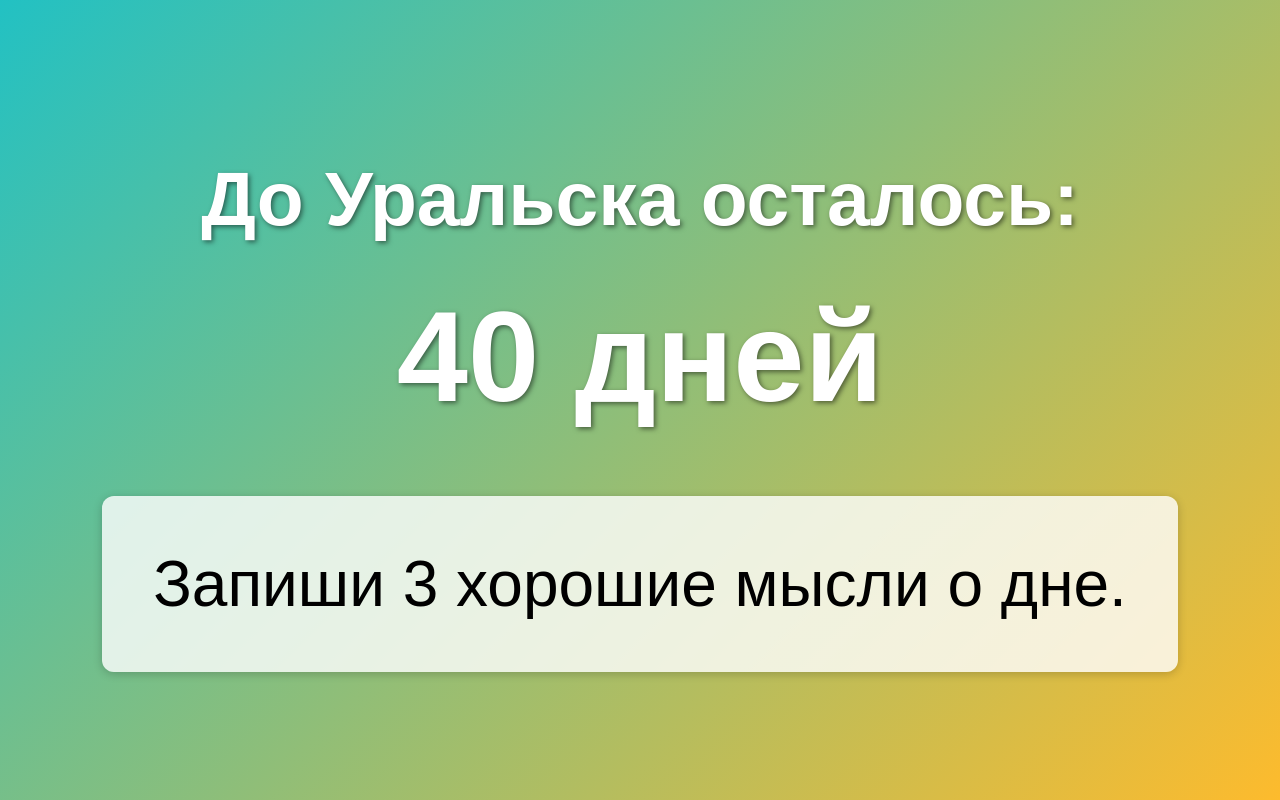
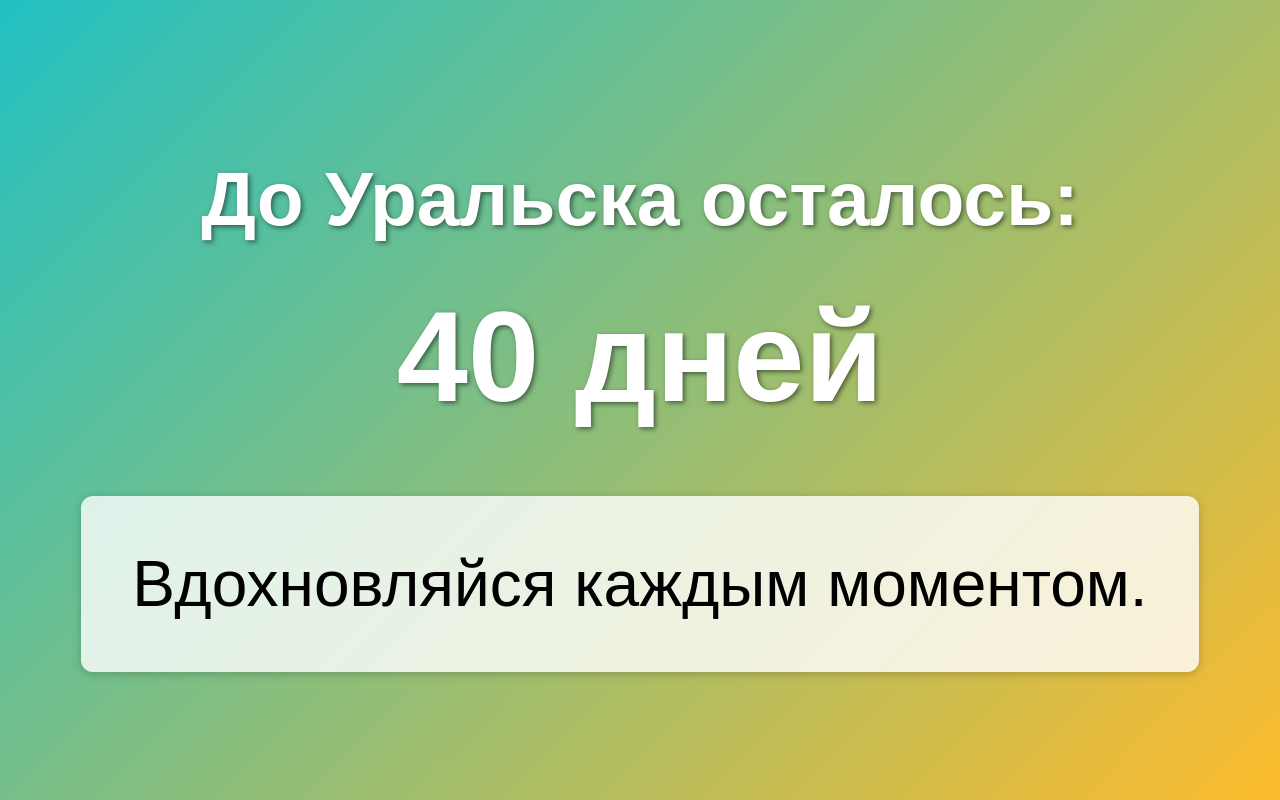
Before and after one commit to pwnsage/For-Djami, a plain HTML site: page index.html in a window 1280 px wide. Both pictures are taken after a click on the button "Открыть подарок дня". Drawn offline with Linux system fonts and the light colour scheme.

Commit message:
Add files via upload

```diff
--- a/index.html
+++ b/index.html
@@ -4,68 +4,9 @@
   <meta charset="UTF-8">
   <meta name="viewport" content="width=device-width, initial-scale=1.0">
   <title>До Уральска | Обратный отсчёт</title>
+  <link rel="stylesheet" href="style.css">
+  <meta name="theme-color" content="#3498db"/>
   <link rel="manifest" href="manifest.json">
-  <meta name="theme-color" content="#3498db"/>
-  <style>
-    body {
-      margin: 0;
-      padding: 0;
-      font-family: 'Arial', sans-serif;
-      background-size: cover;
-      background-position: center;
-      min-height: 100vh;
-      display: flex;
-      flex-direction: column;
-      justify-content: center;
-      align-items: center;
-      text-align: center;
-      overflow-x: hidden;
-      transition: background-image 1s ease-in-out;
-    }
-    h1 {
-      font-size: 6vw;
-      margin-bottom: 5vh;
-      color: #fff;
-      text-shadow: 2px 2px 5px rgba(0,0,0,0.5);
-    }
-    #countdown {
-      font-size: 10vw;
-      margin-bottom: 5vh;
-      font-weight: bold;
-      color: #fff;
-      text-shadow: 2px 2px 5px rgba(0,0,0,0.5);
-    }
-    #surprise {
-      font-size: 5vw;
-      background: rgba(255, 255, 255, 0.8);
-      padding: 4vw;
-      margin: 2vw;
-      border-radius: 12px;
-      box-shadow: 0 2px 10px rgba(0,0,0,0.2);
-      max-width: 90%;
-      opacity: 0;
-      transform: translateY(20px);
-      transition: opacity 0.6s ease, transform 0.6s ease;
-    }
-    #surprise.show {
-      opacity: 1;
-      transform: translateY(0);
-    }
-    button {
-      margin-top: 4vh;
-      padding: 2vh 4vh;
-      font-size: 5vw;
-      background: #3498db;
-      color: white;
-      border: none;
-      border-radius: 10px;
-      cursor: pointer;
-      box-shadow: 0 4px 8px rgba(0,0,0,0.2);
-    }
-    button:active {
-      background: #2980b9;
-    }
-  </style>
 </head>
 <body>
 
--- a/script.js
+++ b/script.js
@@ -1,4 +1,4 @@
-const endDate = new Date('2025-06-07');
+const endDate = new Date('2025-06-07');  // Установим дату конца отсчета
 
 const surprises = [
     "Сегодня идеальный день для мечты о новом путешествии!",
@@ -20,10 +20,29 @@ const surprises = [
     "Запиши 3 хорошие мысли о дне.",
     "Впереди встреча с любимыми людьми.",
     "Позволь себе помечтать по-крупному.",
-    "Скоро новое начало — и оно будет прекрасным!"
+    "Скоро новое начало — и оно будет прекрасным!",
+    "Каждый день — шаг к новой жизни.",
+    "Скоро путешествие, впереди только радость!",
+    "Помни, что каждый момент ценен.",
+    "Ты ближе к цели, чем думаешь.",
+    "Сегодня день, чтобы побаловать себя.",
+    "Завтра начнется новое путешествие.",
+    "Никогда не забывай, что ты — сила!",
+    "Ты заслуживаешь всего лучшего!",
+    "Вдохновляйся каждым моментом.",
+    "Сегодня — день для новых планов.",
+    "Твоя мечта скоро станет реальностью.",
+    "Погружайся в мир приключений с радостью.",
+    "Открой глаза — вокруг столько красоты!",
+    "Каждый день — это шанс быть счастливым.",
+    "Никогда не останавливайся на полпути.",
+    "Сегодня идеальный день для свершений.",
+    "Скоро ты будешь там, где всегда хотел(а) быть.",
+    "Ты — главный герой своей истории.",
+    "Забудь обыденность, открой новое!"
 ];
 
-// Функция для подсчета времени до конца отсчета
+// Обновление времени до конца отсчета
 function updateCountdown() {
     const now = new Date();
     const diffTime = endDate - now;
@@ -31,6 +50,7 @@ function updateCountdown() {
     document.getElementById('countdown').textContent = `${daysLeft} дней`;
 }
 
+// Показ сюрприза
 function showSurprise() {
     const today = new Date();
     const daySeed = today.getDate() + today.getMonth() + today.getFullYear();
@@ -43,16 +63,6 @@ function showSurprise() {
     document.querySelector('button').style.display = 'none';
 }
 
-// Устанавливаем градиентный фон
-function updateBackground() {
-    const today = new Date();
-    const daySeed = today.getDate() + today.getMonth() + today.getFullYear();
-    // Градиент будет меняться в зависимости от дня
-    const gradient = `linear-gradient(135deg, rgba(34,193,195,1) 0%, rgba(253,187,45,1) 100%)`;
-    document.body.style.background = gradient;
-}
-
 // Инициализация
 updateCountdown();
-updateBackground();
-setInterval(updateCountdown, 60000);
+setInterval(updateCountdown, 60000);  // Обновляем отсчёт каждую минуту
--- /dev/null
+++ b/style.css
@@ -0,0 +1,70 @@
+/* Общие стили */
+body {
+  margin: 0;
+  padding: 0;
+  font-family: 'Arial', sans-serif;
+  background: linear-gradient(135deg, rgba(34,193,195,1) 0%, rgba(253,187,45,1) 100%);
+  background-size: cover;
+  background-position: center;
+  min-height: 100vh;
+  display: flex;
+  flex-direction: column;
+  justify-content: center;
+  align-items: center;
+  text-align: center;
+  overflow-x: hidden;
+  transition: background 1s ease-in-out;
+}
+
+/* Заголовок */
+h1 {
+  font-size: 6vw;
+  margin-bottom: 5vh;
+  color: #fff;
+  text-shadow: 2px 2px 5px rgba(0, 0, 0, 0.5);
+}
+
+/* Отсчёт дней */
+#countdown {
+  font-size: 10vw;
+  margin-bottom: 5vh;
+  font-weight: bold;
+  color: #fff;
+  text-shadow: 2px 2px 5px rgba(0, 0, 0, 0.5);
+}
+
+/* Сюрприз */
+#surprise {
+  font-size: 5vw;
+  background: rgba(255, 255, 255, 0.8);
+  padding: 4vw;
+  margin: 2vw;
+  border-radius: 12px;
+  box-shadow: 0 2px 10px rgba(0, 0, 0, 0.2);
+  max-width: 90%;
+  opacity: 0;
+  transform: translateY(20px);
+  transition: opacity 0.6s ease, transform 0.6s ease;
+}
+
+#surprise.show {
+  opacity: 1;
+  transform: translateY(0);
+}
+
+/* Кнопка */
+button {
+  margin-top: 4vh;
+  padding: 2vh 4vh;
+  font-size: 5vw;
+  background: #3498db;
+  color: white;
+  border: none;
+  border-radius: 10px;
+  cursor: pointer;
+  box-shadow: 0 4px 8px rgba(0, 0, 0, 0.2);
+}
+
+button:active {
+  background: #2980b9;
+}
```
